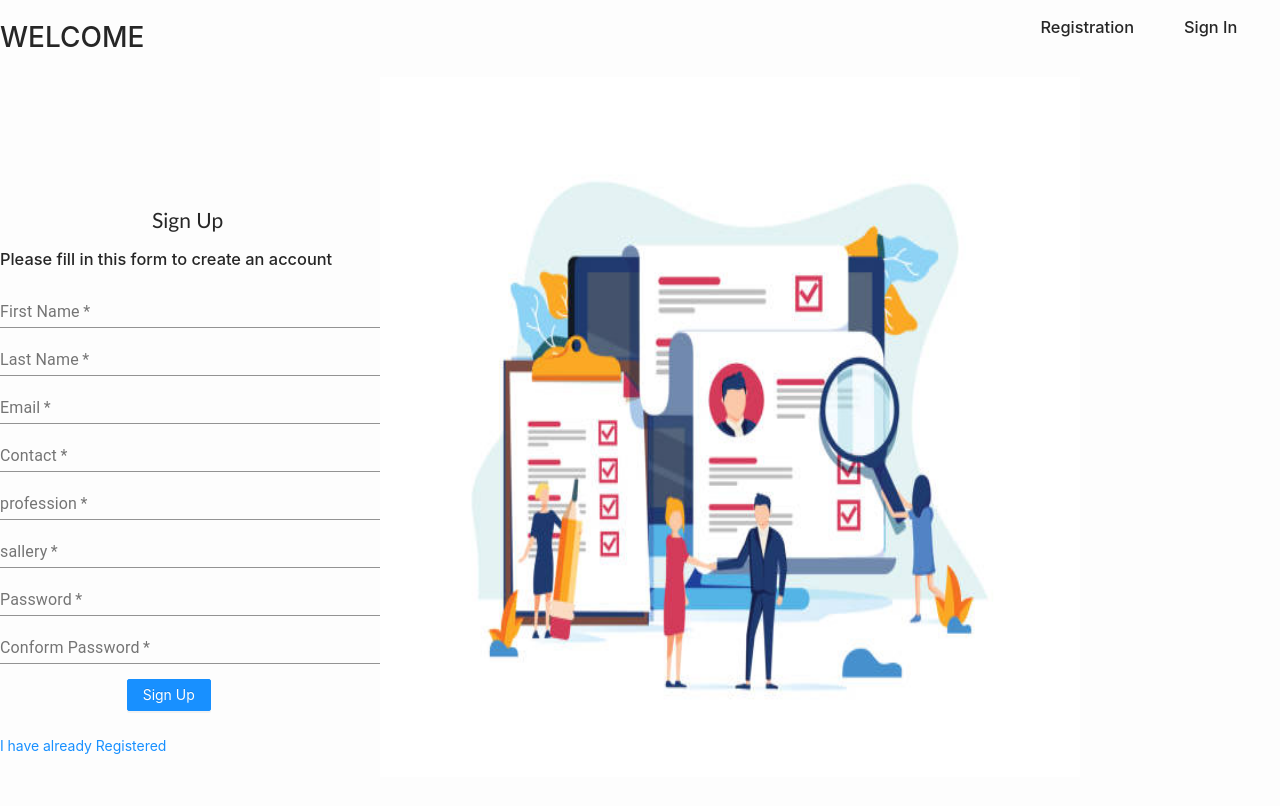
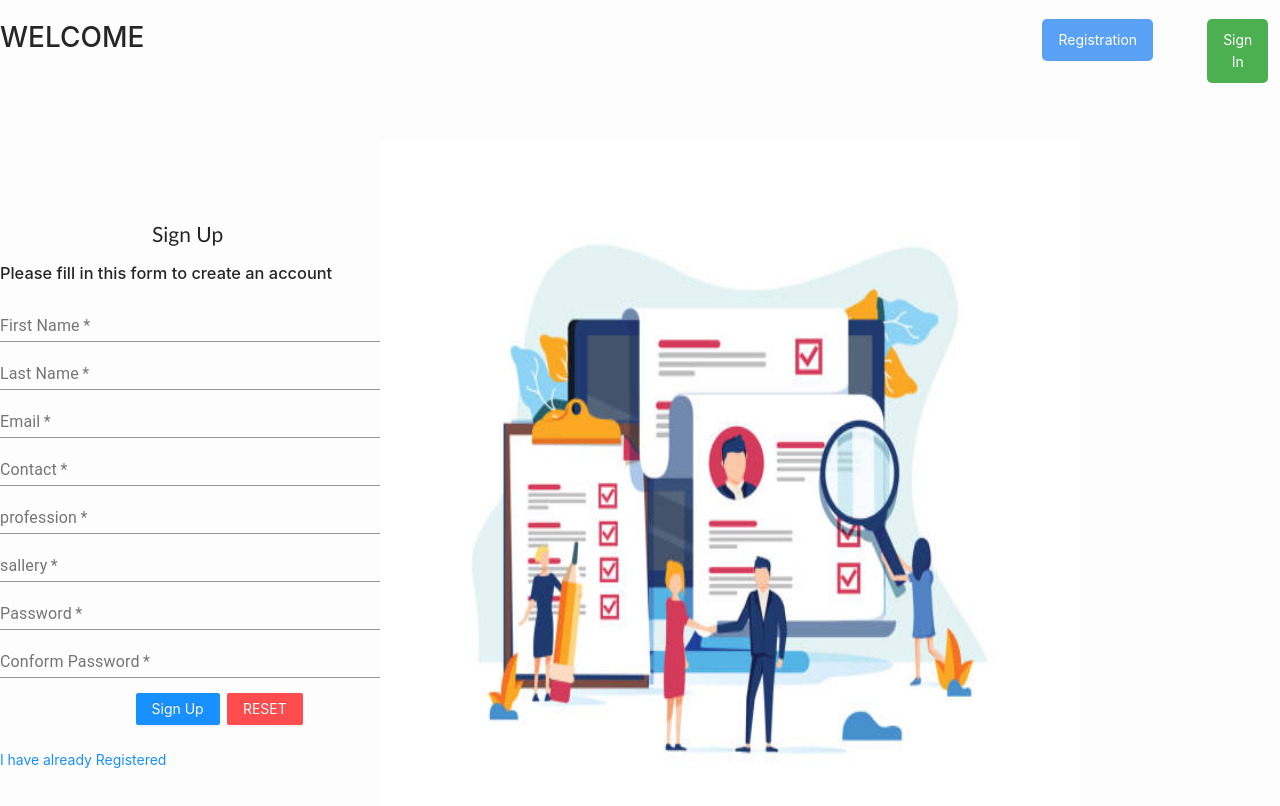
Before and after one commit to rohanweb1999/login_task, a React (Create React App) app: page /signup in a window 1280 px wide. Shown: the top 806 px of the page. Built offline with nearby package versions, Linux system fonts and the light colour scheme.

Commit message:
add changes

```diff
--- a/src/App.css
+++ b/src/App.css
@@ -67,21 +67,25 @@ img {
 }
 .Bottom-class {
   padding-top: 15px;
+  display: flex;
+  margin: auto;
 }
 .Side-image {
+  padding-top: 50px;
   position: relative;
   animation-name: example;
   animation-duration: 5s;
   animation-delay: 5s;
   animation-fill-mode: backwards;
   padding-right: 200px;
+  -webkit-animation: example 5s linear infinite;
 }
 @keyframes example {
   from {
     top: 0px;
   }
   to {
-    top: 50px;
+    top: 30px;
   }
 }
 @keyframes backward {
@@ -92,3 +96,40 @@ img {
     top: 0px;
   }
 }
+.signup-btn {
+  margin-right: 15px;
+}
+.reg-btn {
+  background-color: #58a1f5; /* Green */
+  border: none;
+  color: white;
+  padding: 10px 16px;
+  text-align: center;
+  text-decoration: none;
+  display: inline-block;
+  margin: 4px 2px;
+  cursor: pointer;
+  -webkit-transition-duration: 0.4s; /* Safari */
+  transition-duration: 0.4s;
+  border-radius: 5px 5px 5px 5px;
+}
+.signin-btn {
+  background-color: #4caf50; /* Green */
+  border: none;
+  color: white;
+  padding: 10px 16px;
+  text-align: center;
+  text-decoration: none;
+  display: inline-block;
+  margin: 4px 2px;
+  cursor: pointer;
+  -webkit-transition-duration: 0.4s; /* Safari */
+  transition-duration: 0.4s;
+  border-radius: 5px 5px 5px 5px;
+}
+.reg-btn:hover {
+  box-shadow: 0 6px 8px 0 rgba(0, 0, 0, 0.24), 0 17px 50px 0 rgba(0, 0, 0, 0.19);
+}
+.signin-btn:hover {
+  box-shadow: 0 6px 8px 0 rgba(0, 0, 0, 0.24), 0 17px 50px 0 rgba(0, 0, 0, 0.19);
+}
--- a/src/Navbar.jsx
+++ b/src/Navbar.jsx
@@ -13,8 +13,8 @@ const Navbar = () => {
             <div className="items">
                 <NavLink to="/" id="Logo"><h1>WELCOME</h1></NavLink>
                 <div className="itemsNav2">
-                    <NavLink to="/Signup" id="btn2" ><h3>Registration</h3></NavLink>
-                    <NavLink to="/Signin" id="btn1" ><h3>Sign In</h3></NavLink>
+                    <NavLink to="/Signup" id="btn2" ><button className='reg-btn'>Registration</button></NavLink>
+                    <NavLink to="/Signin" id="btn1" ><button className='signin-btn'>Sign In</button></NavLink>
                 </div>
             </div>
         </div>
--- a/src/Signin.jsx
+++ b/src/Signin.jsx
@@ -1,5 +1,5 @@
 import React from 'react'
-import { Form, Input, Button, Checkbox } from 'antd';
+import { Form, Input, Button } from 'antd';
 
 const Signin = () => {
     return (
@@ -28,11 +28,9 @@ const Signin = () => {
                     <Input.Password />
                 </Form.Item>
 
-
-
                 <Form.Item wrapperCol={{ offset: 8, span: 16 }}>
                     <Button type="primary" htmlType="submit">
-                        Submit
+                        Sign In
                     </Button>
                 </Form.Item>
             </Form>
--- a/src/Signup.jsx
+++ b/src/Signup.jsx
@@ -105,13 +105,20 @@ const Signup = () => {
 
                     <div className="Bottom-class">
                         <Form.Item wrapperCol={{ offset: 8, span: 16 }}>
-                            <Button type="primary" htmlType="submit">
+                            <Button type="primary" htmlType="submit" className='signup-btn'>
                                 Sign Up
                             </Button>
                         </Form.Item>
-                        <NavLink to="/Signin" >I have already Registered</NavLink>
+
+                        <Form.Item wrapperCol={{ offset: 8, span: 16 }}>
+                            <Button type="danger" onClick={formik.handleReset}>
+                                RESET
+                            </Button>
+                        </Form.Item>
                     </div>
+                    <NavLink to="/Signin" >I have already Registered</NavLink>
                 </form>
+
                 <div className="Side-image">
                     <img className="img" src={sideImg} alt="side view" />
                 </div>
```
